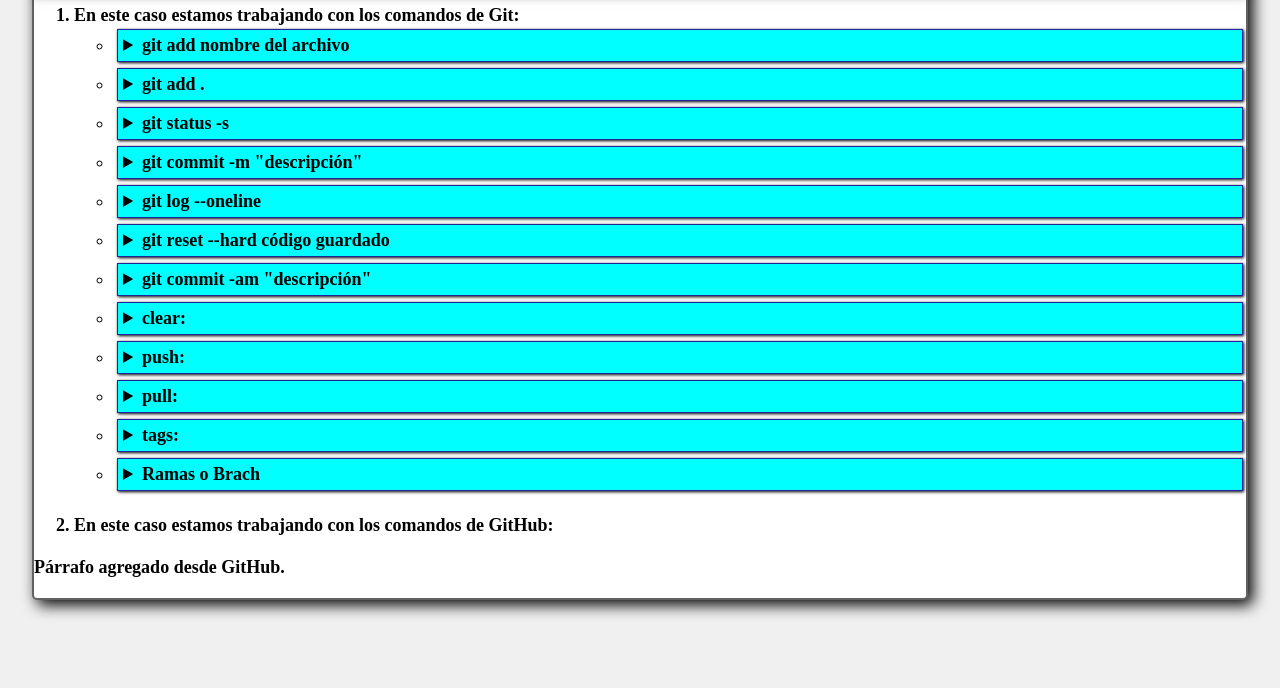
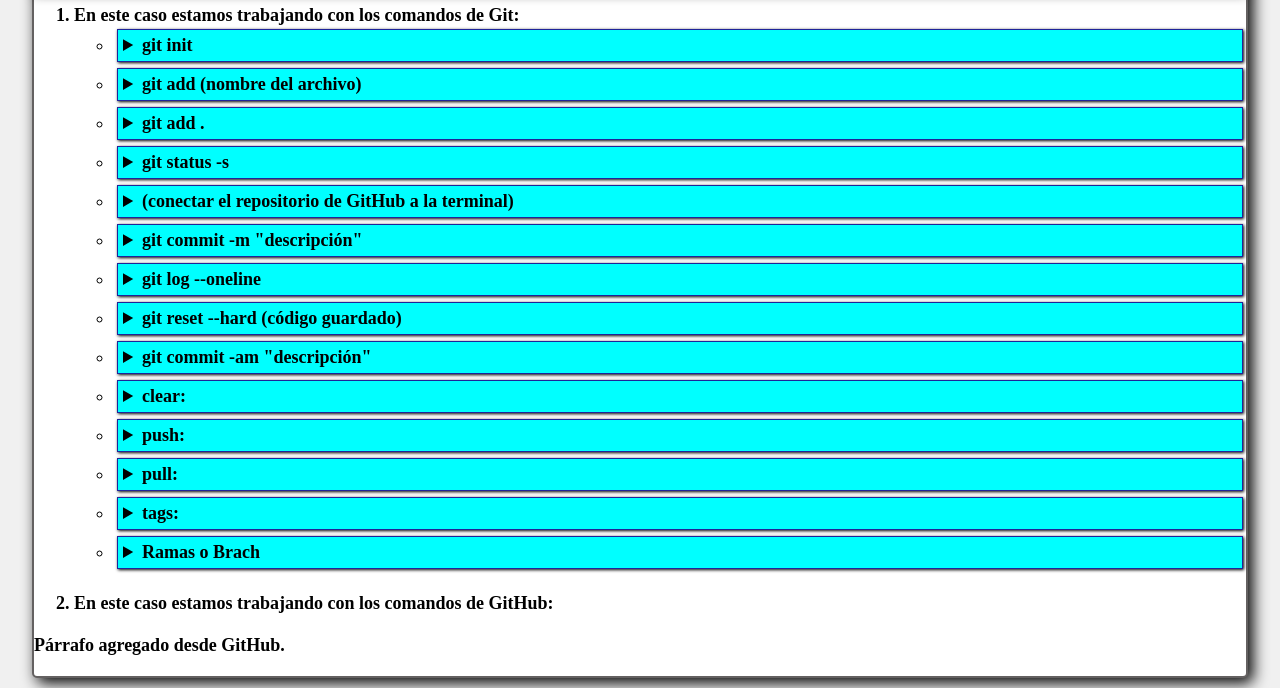
Before and after one commit to Todointerconectado/Aprende-Comandos-Git-y-GitHub, a plain HTML site: page index.html in a window 1280 px wide. Shown: the part 171-859 px from the top of the page. Before the commit the page ends 800 px from the top, so only its background shows below. Drawn offline with Linux system fonts and the light colour scheme; files whose address does not match are found by name.

Commit message:
Agrego de comandos de inicio

```diff
--- a/index.html
+++ b/index.html
@@ -28,7 +28,13 @@
                 <ul>
                     <li>
                         <details>
-                            <summary>git add nombre del archivo</summary>
+                            <summary> git init </summary>
+                            <p> <dfn> Empezar la conexión con Git </dfn> </p>
+                        </details>
+                    </li>
+                    <li>
+                        <details>
+                            <summary>git add (nombre del archivo)</summary>
                             <p> <dfn>Sirve para guardar un archivo en el repositorio de Git.</dfn> </p>
                         </details>
                     </li>
@@ -46,6 +52,12 @@
                     </li>
                     <li>
                         <details>
+                            <summary> (conectar el repositorio de GitHub a la terminal) </summary>
+                            <p> <dfn> dentro de la terminal Git Bash pegamos la url del repositorio </dfn> </p>
+                        </details>
+                    </li>
+                    <li>
+                        <details>
                             <summary>git commit -m "descripción"</summary>
                             <p> <dfn> Crea una copia de guardado. </dfn> </p>
                         </details>
@@ -58,7 +70,7 @@
                     </li>
                     <li>
                         <details>
-                            <summary>git reset --hard código guardado</summary>
+                            <summary>git reset --hard (código guardado)</summary>
                             <p> <dfn> vuelbe al punto que se guardo en el codigo seleccionado. </dfn> </p>
                         </details>
                     </li>
@@ -100,7 +112,7 @@
                                         <summary>Para esto tenemos dos pasos:</summary>
                                         <ol>
                                             <li>
-                                                <summary>git tag nombre identificatibo -m "descripción"</summary>
+                                                <summary>git tag (nombre identificatibo) -m "descripción"</summary>
                                                 <p> <dfn> Este paso toma nota en Git </dfn> </p>
                                             </li>
                                             <li>
```
